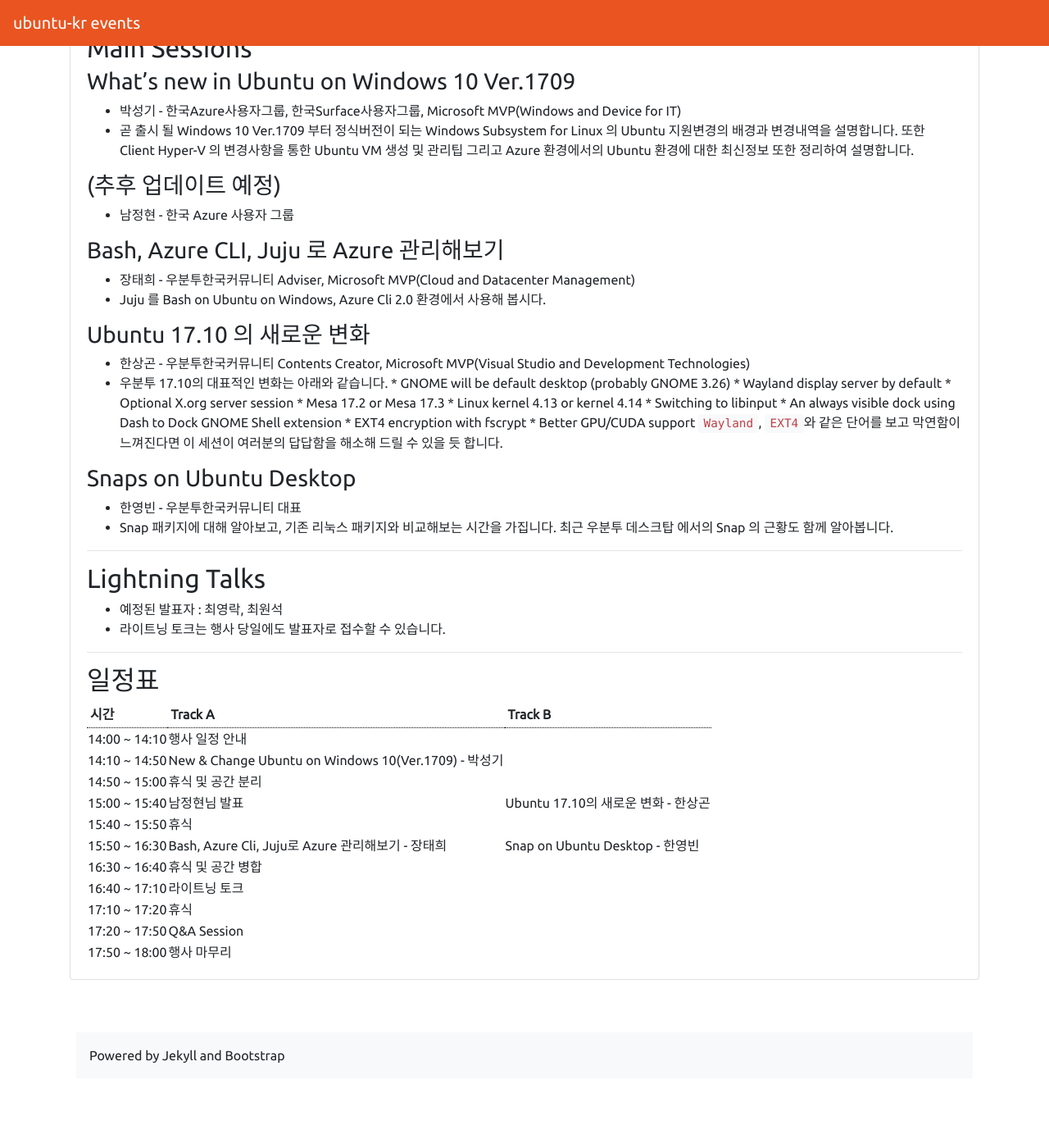
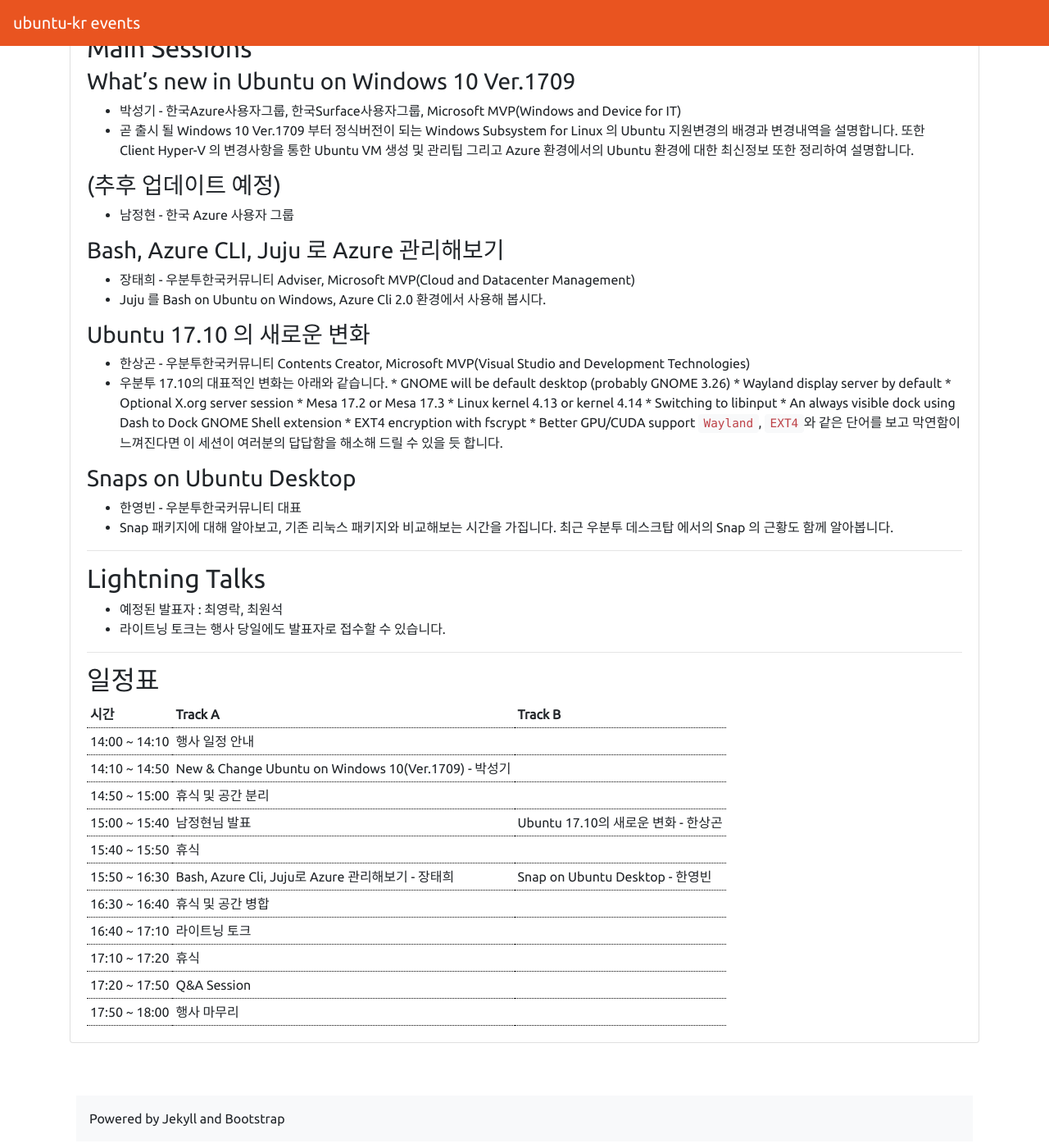
Before and after one commit to ubuntu-kr/events, a Jekyll site: the page built from _posts/2017-08-25-ubuntu-kr-krazure-joint-seminar.md, in a window 1280 px wide and 1400 px high, scrolled down 792 px. Shown: the whole window at 82% size. Built offline with Jekyll 4.4.1, drawn with Linux system fonts in a browser that asks for light colours; before the commit the page ends 2115 px from its top, so only the background shows below that.

Commit message:
add table styling

```diff
--- a/assets/css/style.css
+++ b/assets/css/style.css
@@ -42,7 +42,7 @@
 }
 
 table > thead > tr > th,
-table > thead > tr > th{
+table > tbody > tr > td{
   padding: 4px;
   border-bottom: thin dotted black;
 }
```
